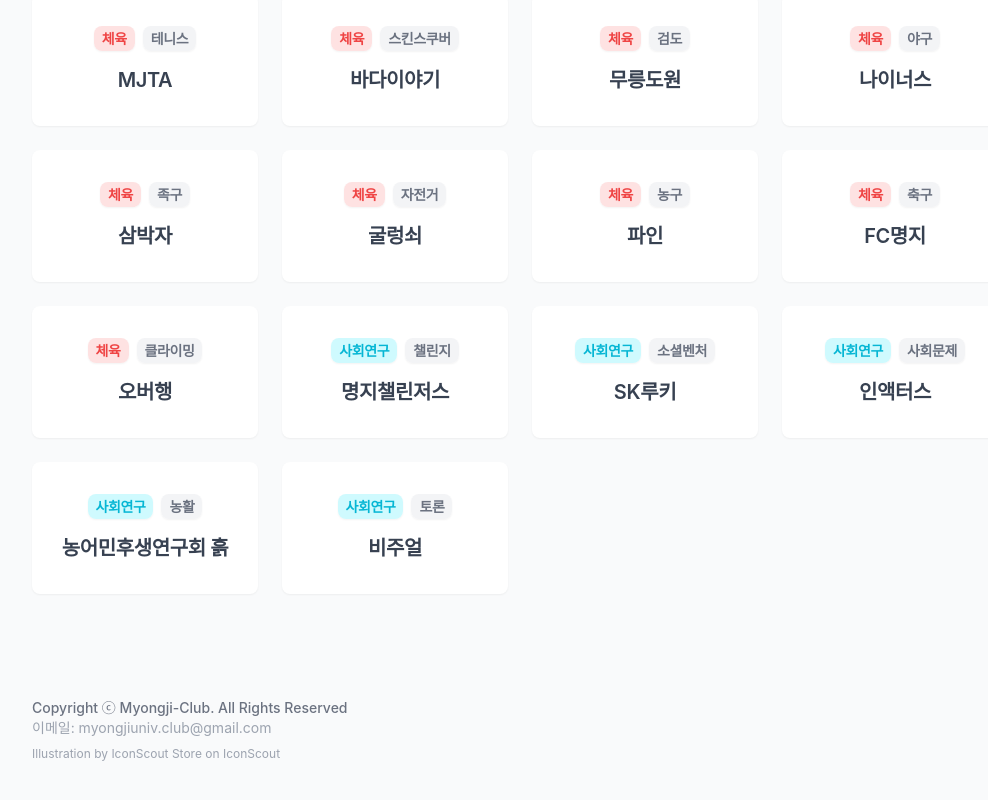
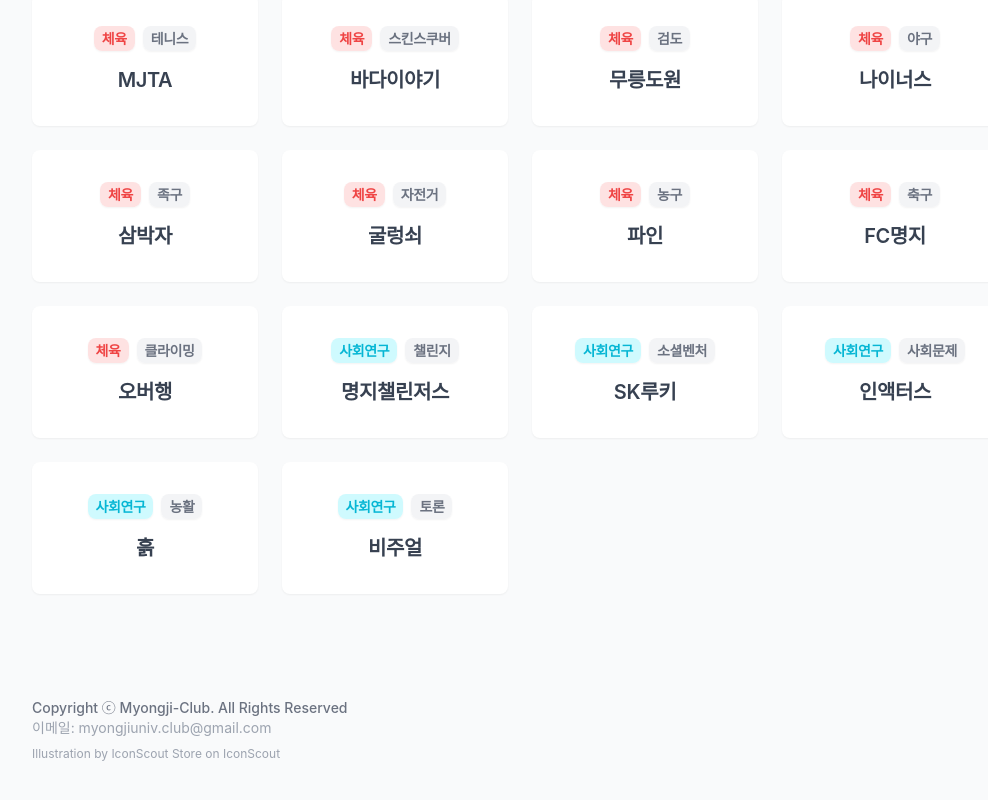
Before and after one commit to k-kbk/Myongji-Club-FE, a Next.js app: page / in a window 1280 px wide. Shown: the part 1362-2162 px from the top of the page, without its empty margins (120-1108 px from the left). Built offline with nearby package versions, Linux system fonts and the light colour scheme; a web font is replaced by a local one.

Commit message:
chore: 더미 데이터 수정

```diff
--- a/src/pages/club/[id]/index.tsx
+++ b/src/pages/club/[id]/index.tsx
@@ -223,7 +223,7 @@ const dummy = [
   },
   {
     id: 37,
-    name: '농어민후생연구회 흙',
+    name: '흙',
     tag: '농활',
     category: '사회연구',
   },
--- a/src/pages/index.tsx
+++ b/src/pages/index.tsx
@@ -223,7 +223,7 @@ const dummy = [
   },
   {
     id: 37,
-    name: '농어민후생연구회 흙',
+    name: '흙',
     tag: '농활',
     category: '사회연구',
   },
```
